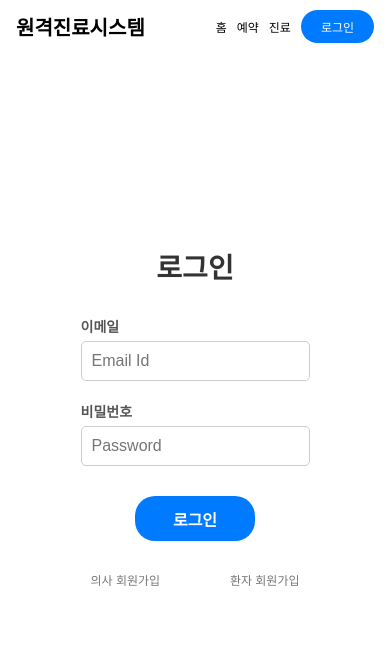
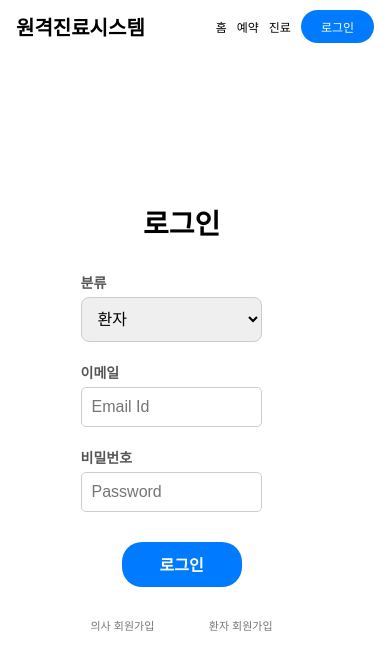
Before and after one commit to pyqvv/hanium, a React (Create React App) app: page /login in a window 390 px wide. Shown: the top 670 px of the page. Built offline with nearby package versions, Linux system fonts and the light colour scheme.

Commit message:
Chore: "Add Select box, Remove some Code"
중복되거나 필요 없는 코드 삭제
Login.jsx에 Select box 생성

```diff
--- a/src/App.css
+++ b/src/App.css
@@ -1,6 +1,10 @@
-body {
+body, html {
+  height: 100vh;
   margin: 0;
   padding: 0;
+  display: flex;
+  justify-content: center;
+  align-items: center;
 }
 
 .main-container {
--- a/src/Components/Login/Login.css
+++ b/src/Components/Login/Login.css
@@ -1,16 +1,5 @@
-/* Reset and base styling */
 * {
-  margin: 0;
-  padding: 0;
   box-sizing: border-box;
-}
-
-body, html {
-  height: 100%;
-  margin: 0;
-  display: flex;
-  justify-content: center;
-  align-items: center;
 }
 
 /* Container styling */
@@ -30,10 +19,10 @@ body, html {
   margin-bottom: 30px;
   text-align: center;
 }
+
 .text {
   font-size: 32px;
   font-weight: 700;
-  color: #333;
 }
 
 /* Input fields styling */
@@ -43,27 +32,25 @@ body, html {
   gap: 20px;
   width: 100%;
 }
+
 .input {
   display: flex;
   flex-direction: column;
   gap: 8px;
 }
+
 .field_name {
   font-size: 14px;
   font-weight: bold;
   color: #777;
 }
-.input input {
+
+.input input, select {
   padding: 12px;
   font-size: 16px;
   border: 1px solid #ccc;
   border-radius: 8px;
   width: 100%;
-  transition: border-color 0.3s, box-shadow 0.3s; /* 애니메이션 추가 */
-}
-.input input:focus {
-  border-color: #007bff; /* 포커스 시 색상 변경 */
-  box-shadow: 0 0 10px rgba(0, 123, 255, 0.2); /* 포커스 시 그림자 */
 }
 
 /* Submit button styling */
@@ -73,51 +60,50 @@ body, html {
   gap: 20px;
   margin-top: 30px;
 }
+
 .submit {
   display: flex;
   justify-content: center;
   align-items: center;
-  width: 120px; /* 너비 조정 */
-  height: 45px; /* 높이 조정 */
+  width: 120px;
+  height: 45px;
   color: #fff;
-  background: linear-gradient(135deg, #007bff, #0056b3); /* 그라데이션 배경 */
-  border-radius: 22.5px; /* 원형 모양 */
+  background: #007bff;
+  border-radius: 22.5px;
   font-size: 16px;
   font-weight: 700;
   cursor: pointer;
   transition: background 0.3s, transform 0.3s; /* 애니메이션 추가 */
 }
+
 .submit:hover {
   background: linear-gradient(135deg, #0056b3, #007bff); /* 호버 시 색상 반전 */
   transform: translateY(-3px); /* 호버 시 살짝 위로 */
 }
 
-/* Sign up buttons styling */
 .signUp {
   display: flex;
   justify-content: space-between;
   margin-top: 20px;
   width: 100%;
 }
+
 .doctor-signUp, .patient-signUp {
   padding: 10px;
-  font-size: 12px; /* 텍스트 크기 줄이기 */
-  color: #777; /* 기본 회색 */
+  font-size: 11px;
+  color: #777;
   text-align: center;
   cursor: pointer;
   transition: color 0.3s; /* 애니메이션 추가 */
 }
+
 .doctor-signUp:hover, .patient-signUp:hover {
   color: #0056b3; /* 호버 시 파란색 */
-}
-.doctor-signUp:focus, .patient-signUp:focus {
-  outline: none; /* 포커스 시 외곽선 제거 */
-  color: #007bff; /* 포커스 시 파란색 */
 }
 
 /* Responsive adjustments */
 @media (max-width: 600px) {
-  .container {
+  .login-container {
       padding: 20px;
       max-width: 90%;
   }
--- a/src/Components/Login/Login.jsx
+++ b/src/Components/Login/Login.jsx
@@ -19,6 +19,15 @@ const Login = () => {
             <div className='text'>로그인</div>
         </div>
         <div className='inputs'>
+            <div className="input">
+                <div className='field_name'>분류</div>
+                <form>
+                    <select>
+                        <option selected>환자</option>
+                        <option>의사</option>
+                    </select>
+                </form>
+            </div>
             <div className="input">
                 <div className='field_name'>이메일</div>
                 <input type="email" placeholder='Email Id'/>
--- a/src/Components/Navbar/Navbar.css
+++ b/src/Components/Navbar/Navbar.css
@@ -8,9 +8,6 @@
     align-items: center;
     padding: 20px 2rem;
     z-index: 1000;
-    color: #000;
-    background-color: #fff;
-    /*box-shadow: 0 4px 8px rgba(0, 0, 0, 0.1); /* 그림자 추가 */
   }
 
   .nav-logo {
--- a/src/Components/SignUp/DoctorSignUp.jsx
+++ b/src/Components/SignUp/DoctorSignUp.jsx
@@ -6,7 +6,7 @@ const DoctorSignUp = () => {
     const navigate = useNavigate();
 
     const handleClick = () => {
-        navigate('/backToLogin');
+        navigate('/login');
     }
 
   return (
--- a/src/Components/SignUp/PatientSignUp.jsx
+++ b/src/Components/SignUp/PatientSignUp.jsx
@@ -5,7 +5,7 @@ const PatientSignUp = () => {
     const navigate = useNavigate();
 
     const handleClick = () => {
-        navigate('/backToLogin');
+        navigate('/login');
     }
 
   return (
--- a/src/Components/SignUp/SignUp.css
+++ b/src/Components/SignUp/SignUp.css
@@ -1,12 +1,3 @@
-  body, html {
-    height: 100vh;
-    margin: 0;
-    display: flex;
-    justify-content: center;
-    align-items: center;
-    overflow: hidden; /*스크롤 없애기*/
-}
-
   .signup-container {
     display: flex;
     flex-direction: column;
@@ -35,17 +26,6 @@
     width: 100%;
   }
 
-  .role {
-    display: flex;
-    justify-content: center;
-    gap: 15px;
-    align-items: center;
-  }
-
-  .role input {
-    margin-right: 8px;
-  }
-
   .input {
     display: flex;
     flex-direction: column;
@@ -69,6 +49,7 @@
   .input_input {
     display: flex;
     gap: 5px;
+    align-items: center;
   }
 
   .input_input input {
@@ -107,9 +88,13 @@
   }
 
   @media (max-width: 600px) {
-    .container {
+    .sign-container {
       width: 90%;
       padding: 20px;
+    }
+
+    .input {
+      width: 90%;
     }
 
     .header .text {
```
